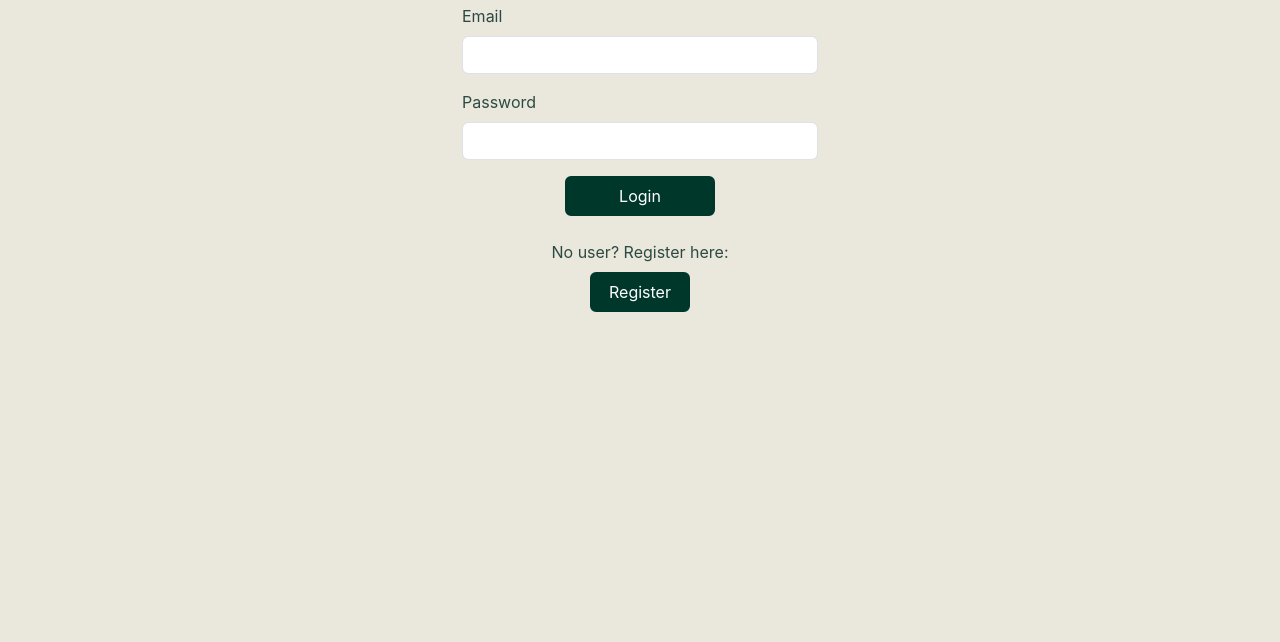
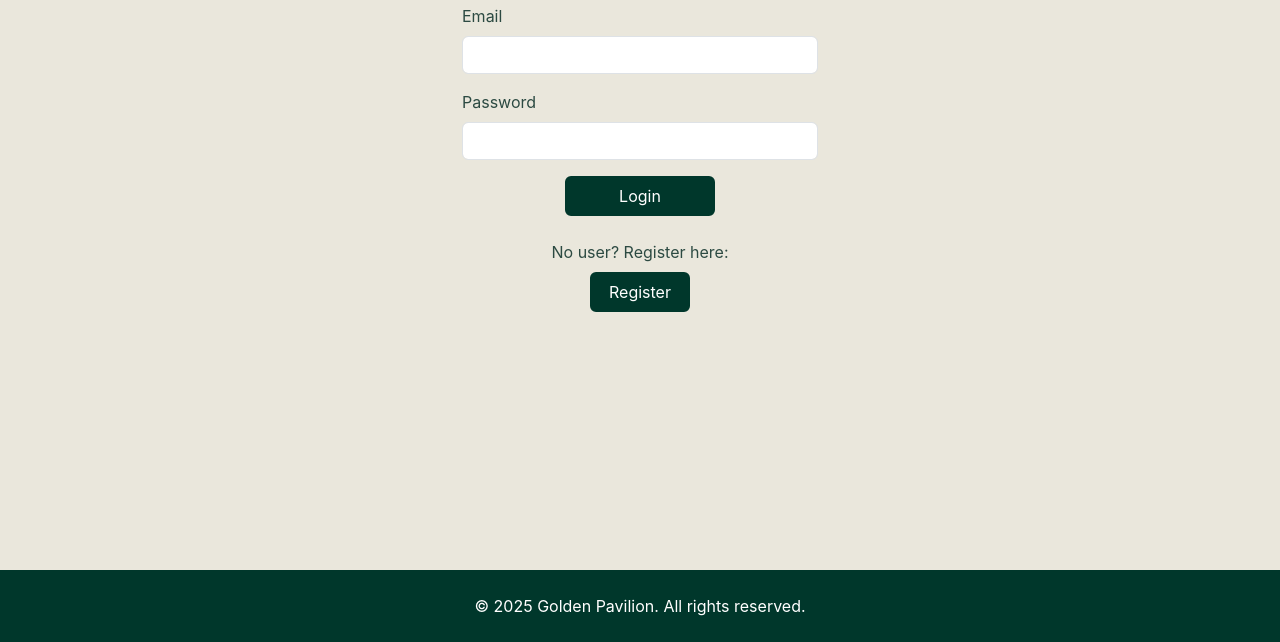
Before and after one commit to JMaager/semester-project-2, a website built with Vite: page src/pages/login.html in a window 1280 px wide. Shown: the part 344-986 px from the top of the page. Before the commit the page ends 866 px from the top, so only its background shows below. Built offline with nearby package versions, Linux system fonts and the light colour scheme; no server answers.

Commit message:
Noticed the project was missing footer for create new listing. trying this as a fix.

```diff
--- a/src/pages/login.html
+++ b/src/pages/login.html
@@ -85,7 +85,7 @@
         </div>
       </nav>
     </header>
-    <div class="container">
+    <main class="container">
       <div class="row justify-content-center align-items-center min-vh-100">
         <div class="col-md-6 col-lg-4">
           <div class="login-container">
@@ -123,7 +123,13 @@
           </div>
         </div>
       </div>
-    </div>
+    </main>
+
+    <footer class="py-4 mt-5">
+      <div class="container text-center">
+        <p class="mb-0">&copy; 2025 Golden Pavilion. All rights reserved.</p>
+      </div>
+    </footer>
 
     <script
       src="https://cdn.jsdelivr.net/npm/bootstrap@5.3.2/dist/js/bootstrap.bundle.min.js"
```
Also changed, not shown: src/pages/register.html (+8 -2 lines).
